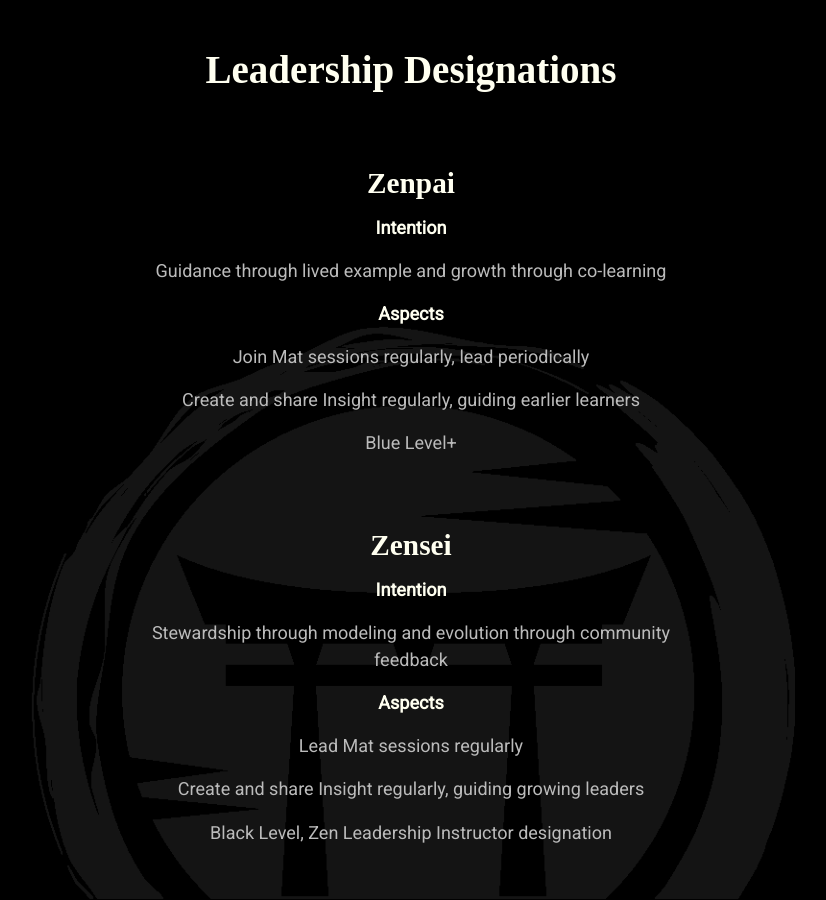
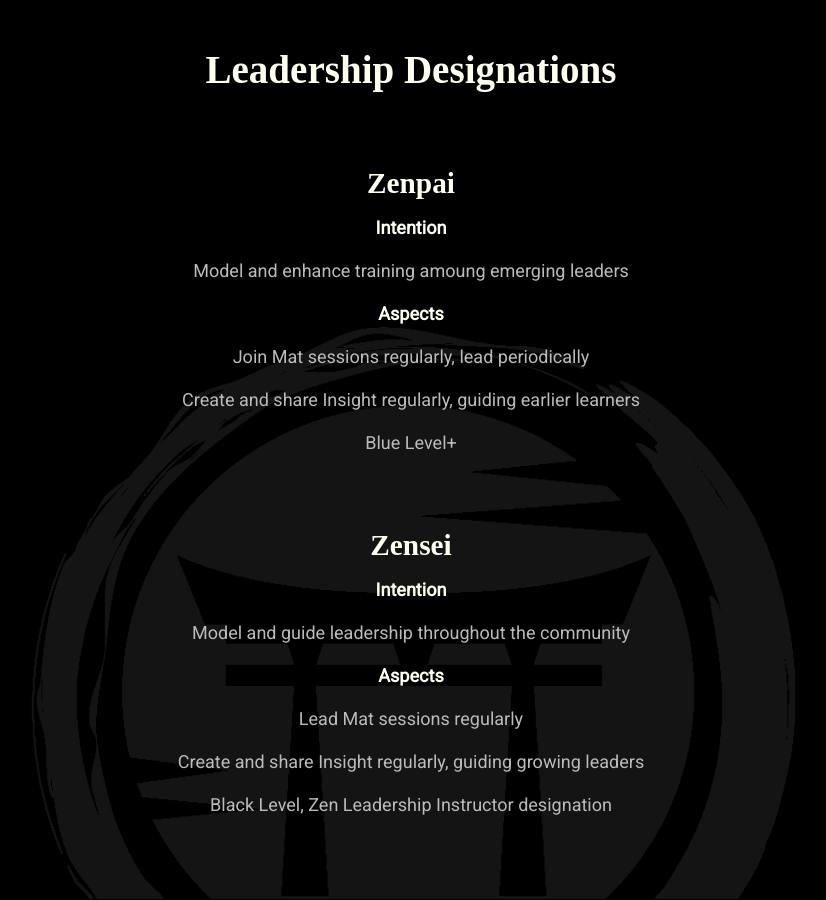
Before and after one commit to mindset-dojo/mindset-dojo.github.io, a Jekyll site: the page built from program.md, in a window 1280 px wide and 900 px high, scrolled down 6138 px. Shown: the whole window, without its empty margins (229-1055 px from the left). Built offline with Jekyll 4.4.1, drawn with Linux system fonts in a browser that asks for light colours; some web fonts are replaced.

Commit message:
feat: Clarify intention for Zenpai and Zensei

```diff
--- a/_data/program.yaml
+++ b/_data/program.yaml
@@ -180,13 +180,13 @@ sections:
       aspects_label: "Aspects"
       items:
         - label: Zenpai
-          intention: Guidance through lived example and growth through co-learning
+          intention: Model and enhance training amoung emerging leaders
           aspects:
             - label: Join Mat sessions regularly, lead periodically
             - label: Create and share Insight regularly, guiding earlier learners
             - label: Blue Level+
         - label: Zensei
-          intention: Stewardship through modeling and evolution through community feedback
+          intention: Model and guide leadership throughout the community
           aspects:
             - label: Lead Mat sessions regularly
             - label: Create and share Insight regularly, guiding growing leaders
```
